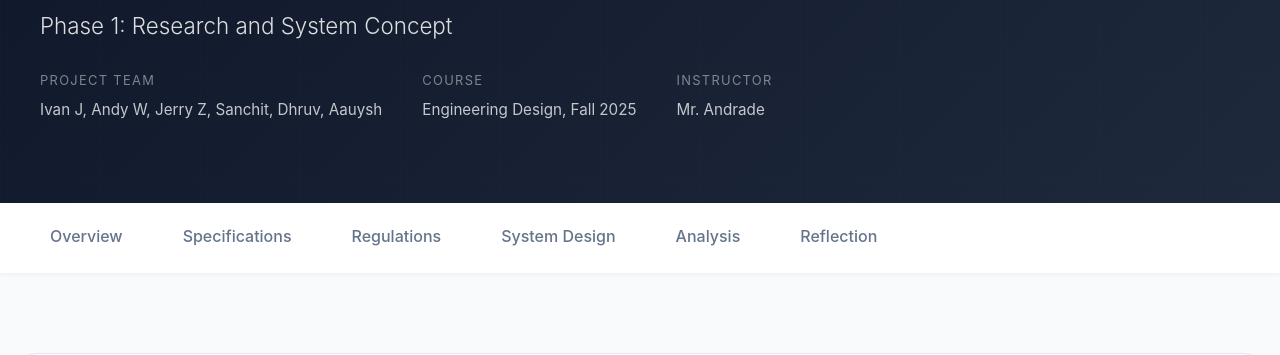
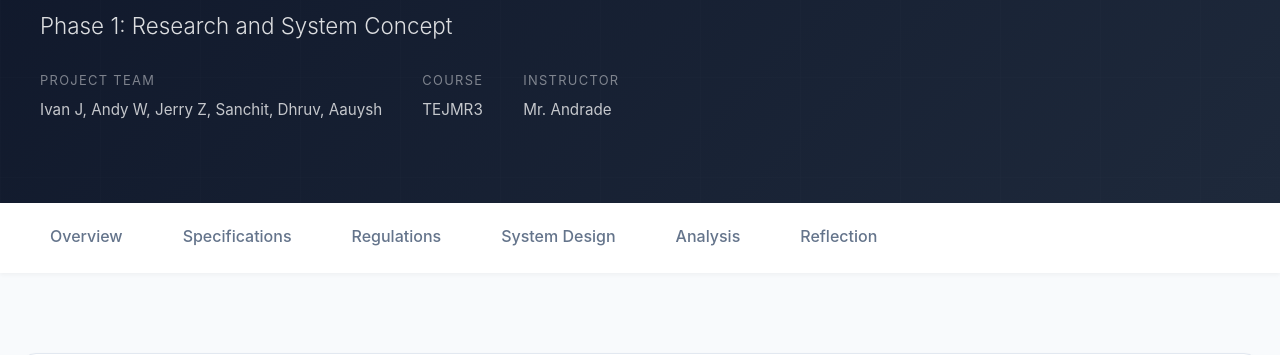
Before and after one commit to sanchitkhope3/TractorSegwayProject, a plain HTML site: page index.html in a window 1280 px wide. Shown: the part 223-578 px from the top of the page. Drawn offline with Linux system fonts and the light colour scheme.

Commit message:
Modify title and course details in index.html
Updated the title and course information in index.html.

```diff
--- a/index.html
+++ b/index.html
@@ -3,7 +3,7 @@
 <head>
     <meta charset="UTF-8">
     <meta name="viewport" content="width=device-width, initial-scale=1.0">
-    <title>Hybrid OTTPA Tractor Design | Engineering Design 2025</title>
+    <title>Hybrid OTTPA Tractor Design | Robotics and Control Systems 2025</title>
     <style>
         :root {
             --primary: #0f172a;
@@ -880,7 +880,7 @@
                 </div>
                 <div class="meta-item">
                     <div class="meta-label">Course</div>
-                    <div>Engineering Design, Fall 2025</div>
+                    <div>TEJMR3</div>
                 </div>
                 <div class="meta-item">
                     <div class="meta-label">Instructor</div>
```
